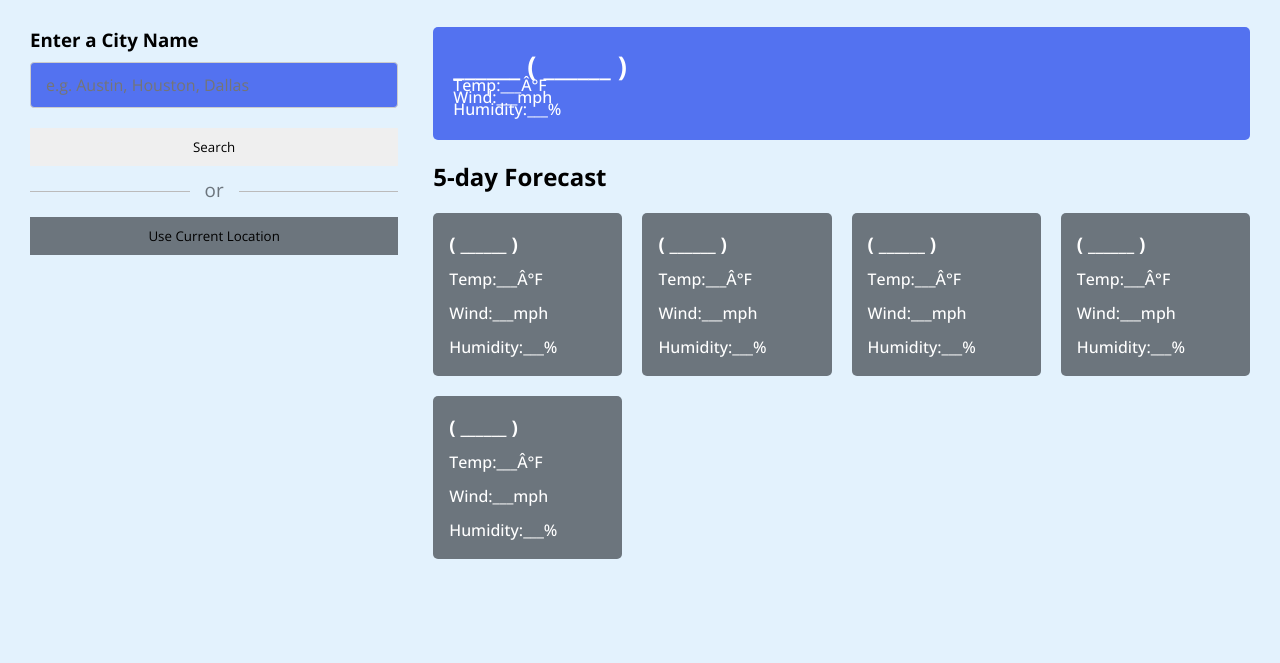
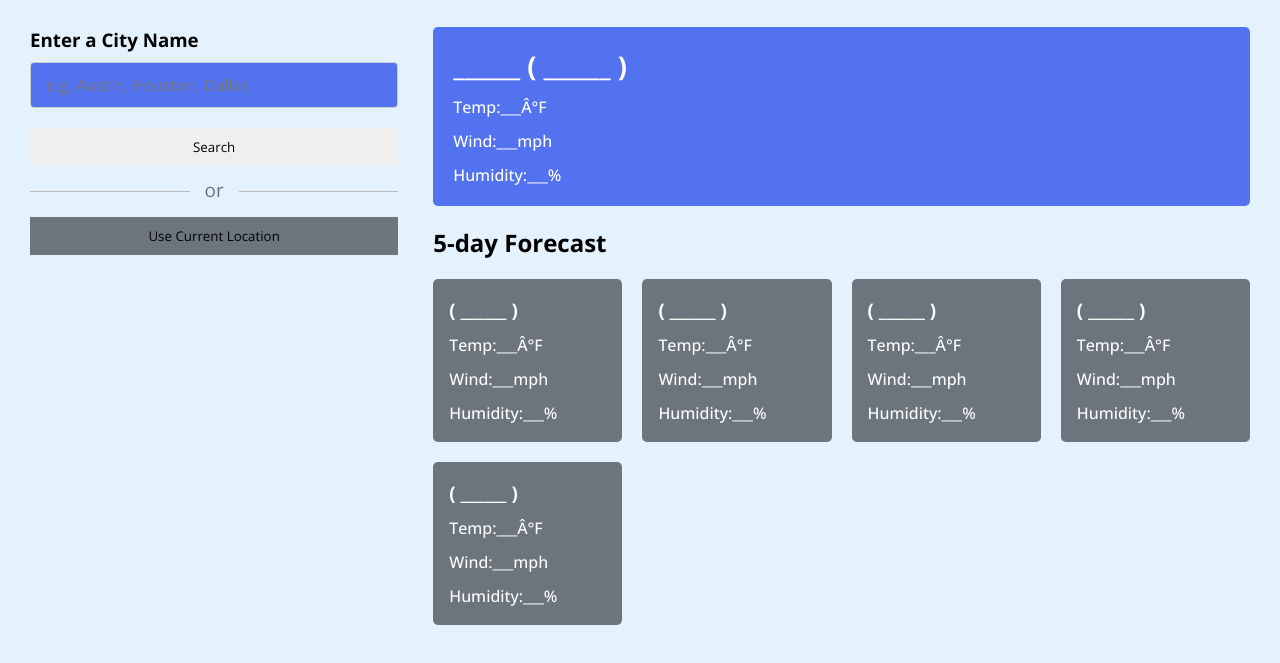
Before and after one commit to jcjohncarter3/Weather-App, a plain HTML site: page index.html in a window 1280 px wide. Shown: the part 77-740 px from the top of the page. Drawn offline with nearby package versions, Linux system fonts and the light colour scheme.

Commit message:
Fixed Padding

```diff
--- a/style.css
+++ b/style.css
@@ -16,6 +16,7 @@ h1 {
     font-size: 1.75rem;
     background: #5372F0;
 }
+
 .container {
     display: flex;
     gap: 35px;
@@ -97,7 +98,7 @@ h1 {
     max-width: 120px;
     margin-top: -15px;
 }
-.current-weather h4 {
+.current-weather .icon h4 {
     margin-top: -10px;
     text-transform: capitalize;
 }
```
